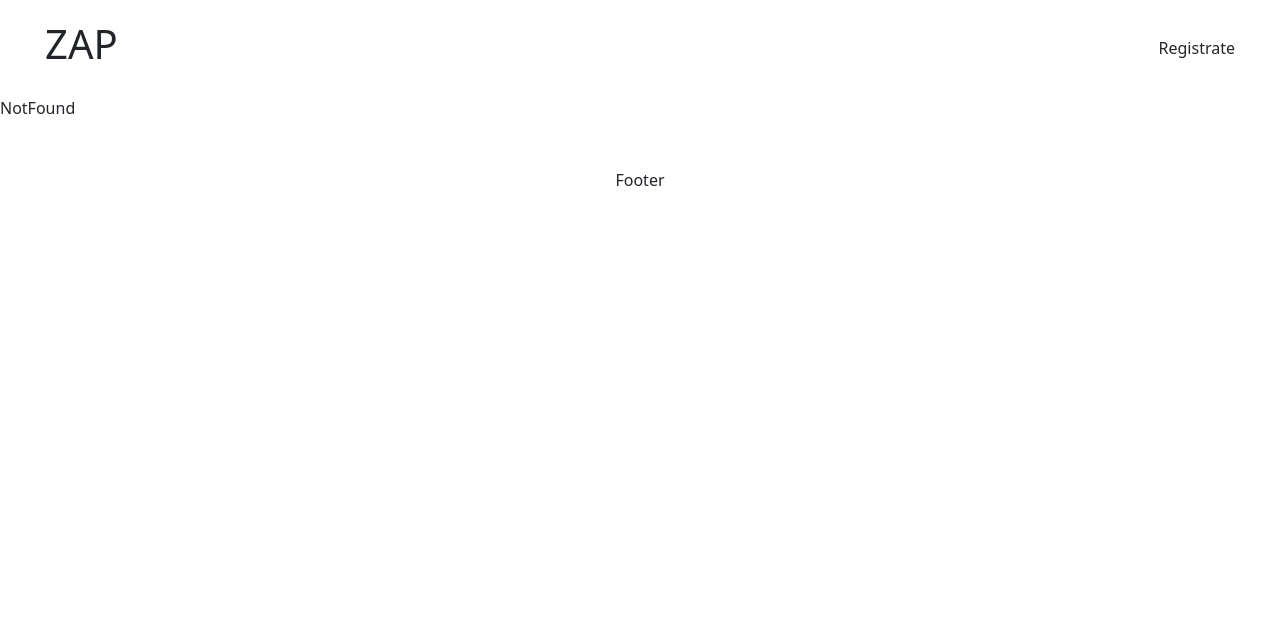
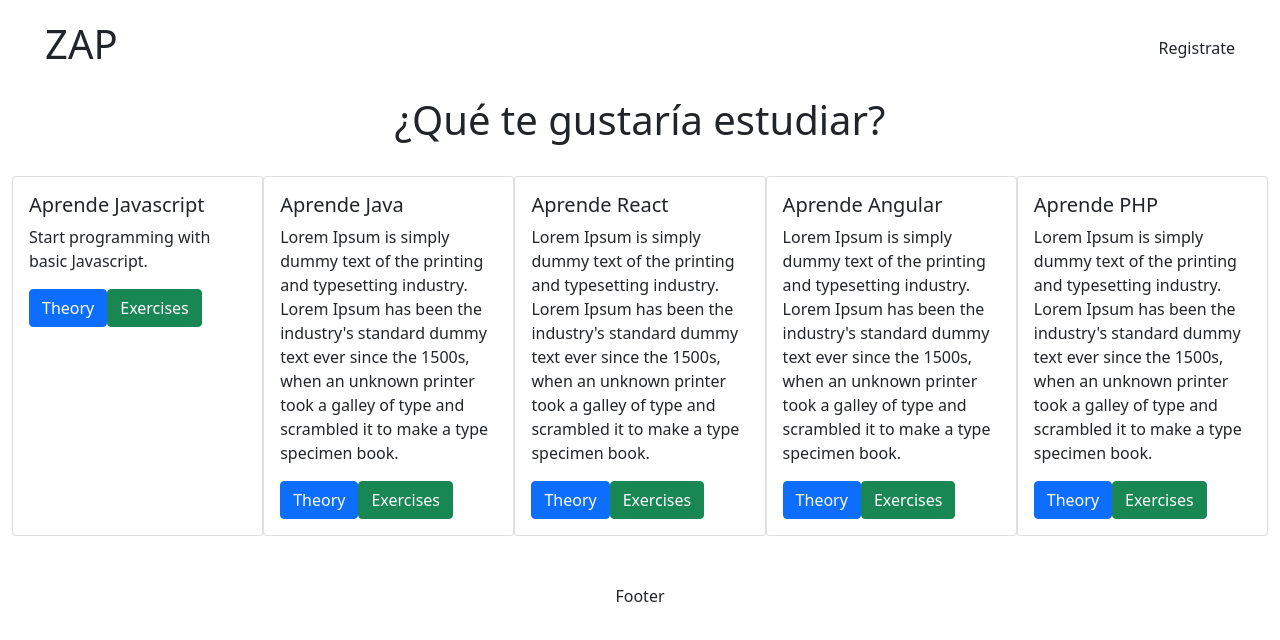
Before and after one commit to salinatomass/hackthesystem-project, a React app: page /courses in a window 1280 px wide. Shown: the top 640 px of the page. Built offline with nearby package versions, Linux system fonts and the light colour scheme.

Commit message:
Courses component

```diff
--- /dev/null
+++ b/src/pages/Courses.jsx
@@ -0,0 +1,101 @@
+import React from "react";
+import { Link } from "react-router-dom";
+
+const Courses = () => {
+  return (
+    <>
+      <div className="container-fluid">
+        <div className="d-flex flex-row justify-content-center">
+          <h1>¿Qué te gustaría estudiar?</h1>
+        </div>
+        <br />
+        <div className="d-flex flex-row justify-content-center">
+          <div className="card" style={{ width: "18rem" }}>
+            <div className="card-body">
+              <h5 className="card-title">Aprende Javascript</h5>
+              <p className="card-text">
+                Start programming with basic Javascript.
+              </p>
+              <Link to="/theory" className="btn btn-primary">
+                Theory
+              </Link>
+              <Link to="/exercise" className="btn btn-success">
+                Exercises
+              </Link>
+            </div>
+          </div>
+          <div className="card" style={{ width: "18rem" }}>
+            <div className="card-body">
+              <h5 className="card-title">Aprende Java</h5>
+              <p className="card-text">
+                Lorem Ipsum is simply dummy text of the printing and typesetting
+                industry. Lorem Ipsum has been the industry's standard dummy
+                text ever since the 1500s, when an unknown printer took a galley
+                of type and scrambled it to make a type specimen book.
+              </p>
+              <Link to="/theory" className="btn btn-primary">
+                Theory
+              </Link>
+              <Link to="/exercise" className="btn btn-success">
+                Exercises
+              </Link>
+            </div>
+          </div>
+          <div className="card" style={{ width: "18rem" }}>
+            <div className="card-body">
+              <h5 className="card-title">Aprende React</h5>
+              <p className="card-text">
+                Lorem Ipsum is simply dummy text of the printing and typesetting
+                industry. Lorem Ipsum has been the industry's standard dummy
+                text ever since the 1500s, when an unknown printer took a galley
+                of type and scrambled it to make a type specimen book.
+              </p>
+              <Link to="/theory" className="btn btn-primary">
+                Theory
+              </Link>
+              <Link to="/exercise" className="btn btn-success">
+                Exercises
+              </Link>
+            </div>
+          </div>
+          <div className="card" style={{ width: "18rem" }}>
+            <div className="card-body">
+              <h5 className="card-title">Aprende Angular</h5>
+              <p className="card-text">
+                Lorem Ipsum is simply dummy text of the printing and typesetting
+                industry. Lorem Ipsum has been the industry's standard dummy
+                text ever since the 1500s, when an unknown printer took a galley
+                of type and scrambled it to make a type specimen book.
+              </p>
+              <Link to="/theory" className="btn btn-primary">
+                Theory
+              </Link>
+              <Link to="/exercise" className="btn btn-success">
+                Exercises
+              </Link>
+            </div>
+          </div>
+          <div className="card" style={{ width: "18rem" }}>
+            <div className="card-body">
+              <h5 className="card-title">Aprende PHP</h5>
+              <p className="card-text">
+                Lorem Ipsum is simply dummy text of the printing and typesetting
+                industry. Lorem Ipsum has been the industry's standard dummy
+                text ever since the 1500s, when an unknown printer took a galley
+                of type and scrambled it to make a type specimen book.
+              </p>
+              <Link to="/theory" className="btn btn-primary">
+                Theory
+              </Link>
+              <Link to="/exercise" className="btn btn-success">
+                Exercises
+              </Link>
+            </div>
+          </div>
+        </div>
+      </div>
+    </>
+  );
+};
+
+export default Courses;
--- a/src/routes/App.jsx
+++ b/src/routes/App.jsx
@@ -7,6 +7,7 @@ import NotFound from '../pages/NotFound';
 import Register from '../pages/Register';
 import Login from '../pages/Login';
 import Layout from '../components/Layout';
+import Courses from '../pages/Courses';
 
 const App = () => {
   return (
@@ -18,6 +19,7 @@ const App = () => {
             <Route exact path="/" element={<Home />} />
             <Route exact path="/auth/register" element={<Register />} />
             <Route exact path="/auth/login" element={<Login />} />
+            <Route exact path="/courses" element={<Courses />} />
           </Routes>
         </Layout>
       </AuthProvider>
```
